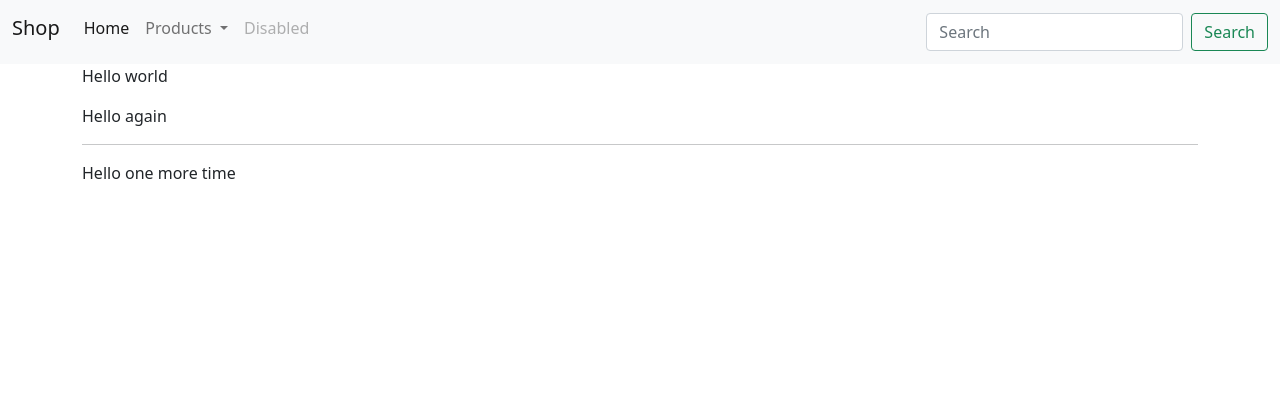
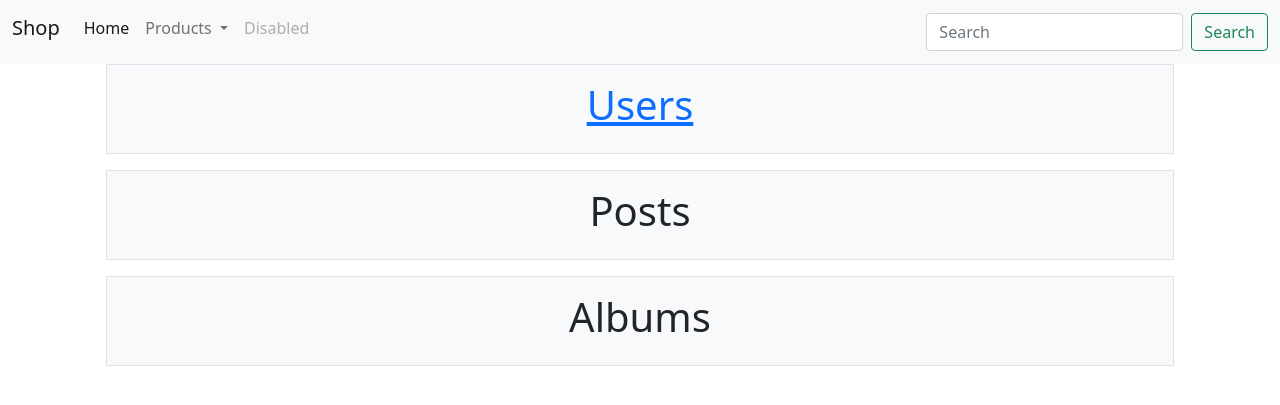
Before and after one commit to shaj/otus.python.base, a Flask app: page / in a window 1280 px wide. Shown: the top 405 px of the page. Run offline with Flask 2, Linux system fonts and the light colour scheme; parts of the project's set-up code (start-up, migrations or seed data) failed here and were passed over; some libraries are stand-ins or nearby versions.

Commit message:
HW6: WIP: Users base structure

```diff
--- a/homework6/typicode/pyproject.toml
+++ b/homework6/typicode/pyproject.toml
@@ -9,6 +9,7 @@ python = "^3.8"
 Flask = "^1.1.2"
 Flask-SQLAlchemy = "^2.5.1"
 Flask-Migrate = "^2.7.0"
+psycopg2-binary = "^2.8.6"
 
 [tool.poetry.dev-dependencies]
 pytest = "^5.2"
--- a/homework6/typicode/typicode/app.py
+++ b/homework6/typicode/typicode/app.py
@@ -1,7 +1,7 @@
 from flask import Flask, request, render_template
 from flask_migrate import Migrate
 
-from .views.products import product_app
+from .views.users import users_app
 from .models.database import db
 from .config import *
 
@@ -12,7 +12,7 @@ app.config.from_object(DevelopmentConfig)
 db.init_app(app)
 
 migrate = Migrate(app, db)
-# app.register_blueprint(product_app, url_prefix="/products")
+app.register_blueprint(users_app, url_prefix="/users")
 
 
 @app.route("/")
--- a/homework6/typicode/typicode/templates/index.html
+++ b/homework6/typicode/typicode/templates/index.html
@@ -1,30 +1,30 @@
 {% extends 'base.html' %}
 
 {% block title %}
-  Index
+  Typicode project main page
 {% endblock %}
 
 {% block head %}
 {% endblock %}
 
 {% block body %}
-<!-- <br> -->
 
-<p class="font-bold slide-in">
-  Hello
-  world
-</p>
-{#<br>#}
-<p class="slide-in" title="Product name to add">
-  Hello
-  again
-</p>
-
-<hr>
-<div class="font-bold">
-  Hello
-  one more time
+<div class="container-sm px-4">
+  <div class="row">
+    <figure class="text-center">
+      <div class="p-3 border bg-light"><h1><a href="{{ url_for('users_app.list') }}">Users</a></h1></div>
+    </figure>
+  </div>
+  <div class="row">
+    <figure class="text-center">
+      <div class="p-3 border bg-light"><h1>Posts</h1></div>
+    </figure>
+  </div>
+  <div class="row">
+    <figure class="text-center">
+      <div class="p-3 border bg-light"><h1>Albums</h1></div>
+    </figure>
+  </div>
 </div>
 
-
 {% endblock %}
--- a/homework6/typicode/typicode/views/__init__.py
+++ b/homework6/typicode/typicode/views/__init__.py
@@ -1 +1 @@
-from .products import product_add
+# from .users import users_add
```
Also changed, not shown: homework6/typicode/typicode/templates/products/index.html (deleted, +0 -25 lines), homework6/typicode/typicode/templates/users/add.html (renamed from homework6/typicode/typicode/templates/products/add.html, +4 -4 lines), homework6/typicode/typicode/templates/users/index.html (added, +24 -0 lines), homework6/typicode/typicode/views/products.py (deleted, +0 -37 lines), homework6/typicode/typicode/views/users.py (added, +38 -0 lines), homework6/typicode/typicode/templates/users/add-new.html (renamed from homework6/typicode/typicode/templates/products/add-new.html), homework6/typicode/typicode/templates/users/details.html (renamed from homework6/typicode/typicode/templates/products/details.html), 2 other files.
